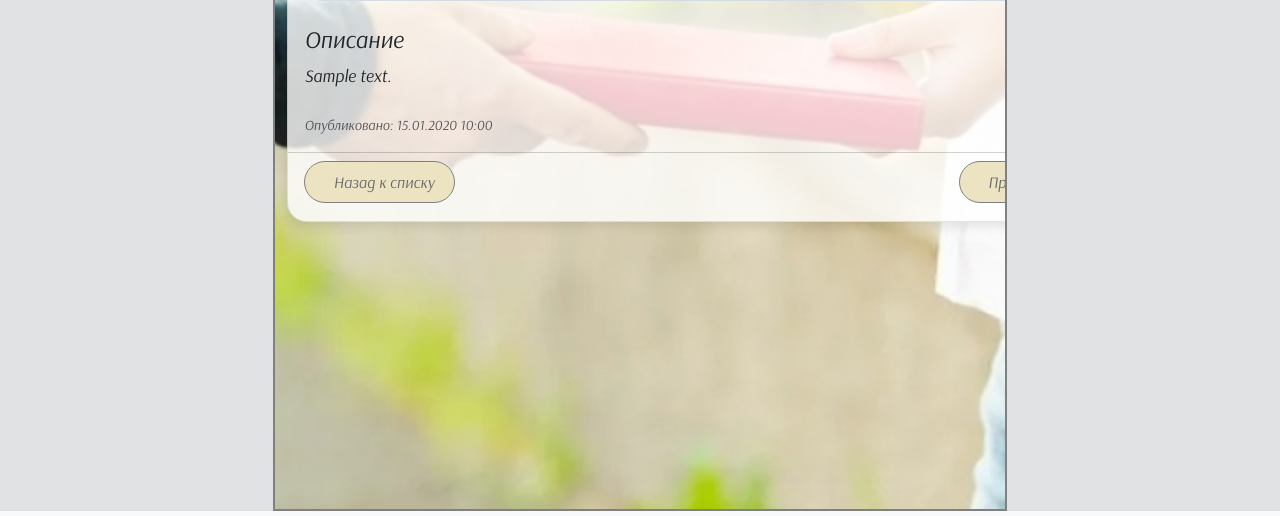
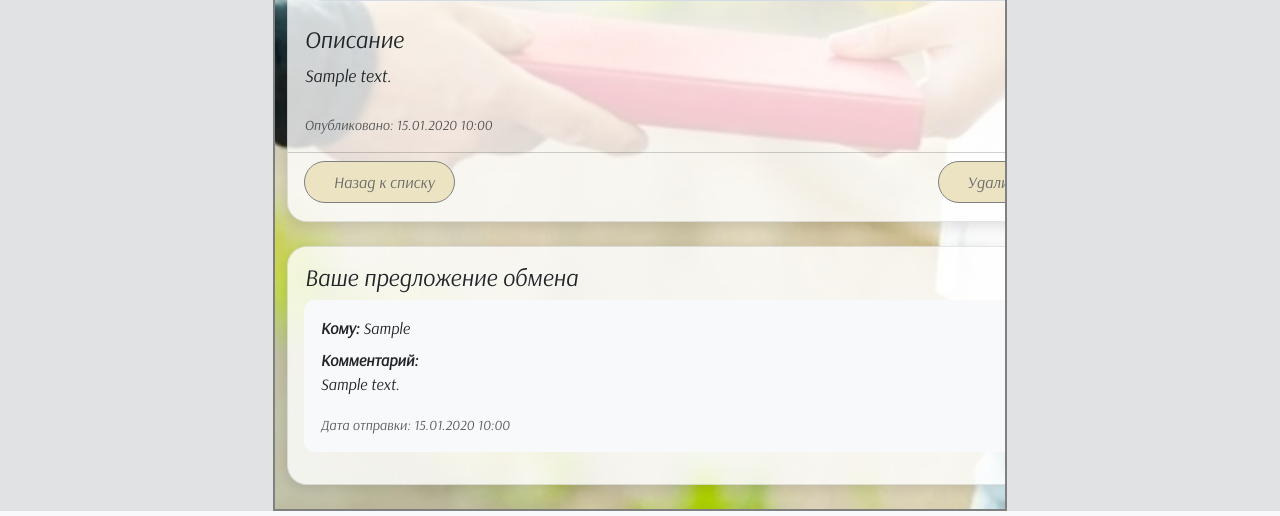
Before and after one commit to AlexandrPavlushenko/BarterPlatform, a Django app: template ads/templates/ads/ad_detail.html in a window 1280 px wide. Shown: the part 817-1333 px from the top of the page. Run offline with Django 5.2, Linux system fonts and the light colour scheme; the template is opened without the code that fills it: most values are stand-ins (such as "Sample title", 1, 10 or a date in 2020); grey boxes marked "Sample" are stand-in pictures; some libraries are stand-ins or nearby versions.

Commit message:
Реализация удаления предложения обмена

```diff
--- a/ads/templates/ads/ad_detail.html
+++ b/ads/templates/ads/ad_detail.html
@@ -76,34 +76,59 @@
                             </a>
                         </div>
                     {% else %}
+                        {% if not user_proposal %}
                             <button type="button" class="custom-button-sm" data-bs-toggle="modal"
                                     data-bs-target="#exchangeModal">
                                 <i class="fas fa-exchange-alt"></i> Предложить обмен
                             </button>
+                        {% else %}
+                            <button type="button" class="custom-button-sm" data-bs-toggle="modal"
+                                    data-bs-target="#deleteProposalModal">
+                                <i class="fas fa-trash"></i> Удалить предложение
+                            </button>
+                        {% endif %}
                     {% endif %}
                 </div>
             </div>
 
-            <!-- Блок с существующими предложениями обмена -->
-            {% if user.is_authenticated and exchange_proposals %}
+            <!-- Блок с предложением текущего пользователя -->
+            {% if user_proposal %}
+                <div class="card mb-4" style="background-color: rgba(255, 255, 255, 0.8); border-radius: 20px;">
+                    <div class="card-body">
+                        <h4 style="font-family: 'Arsenal', sans-serif;">Ваше предложение обмена</h4>
+                        <div class="mb-3 p-3" style="background-color: #f8f9fa; border-radius: 10px;">
+                            <div class="d-flex justify-content-between align-items-center mb-2">
+                                <div>
+                                    <strong>Кому:</strong> {{ user_proposal.receiver_user }}
+                                </div>
+                                <span class="badge bg-{% if user_proposal.status == 'pending' %}warning{% elif user_proposal.status == 'accepted' %}success{% else %}danger{% endif %}">
+                                    {{ user_proposal.get_status_display }}
+                                </span>
+                            </div>
+                            {% if user_proposal.comment %}
+                                <div class="mt-2">
+                                    <strong>Комментарий:</strong>
+                                    <p style="white-space: pre-line;">{{ user_proposal.comment }}</p>
+                                </div>
+                            {% endif %}
+                            <small class="text-muted">Дата отправки: {{ user_proposal.created_at|date:"d.m.Y H:i" }}</small>
+                        </div>
+                    </div>
+                </div>
+            {% endif %}
+
+            <!-- Блок с входящими предложениями (только для автора объявления) -->
+            {% if user == ad.author and received_proposals %}
                 <div class="card mb-4" style="background-color: rgba(255, 255, 255, 0.8); border-radius: 20px;">
                     <div class="card-body">
                         <h4 style="font-family: 'Arsenal', sans-serif;">
-                            {% if user == ad.author %}
                             Предложения обмена для вашего объявления
-                            {% else %}
-                                Ваши предложения обмена
-                            {% endif %}
                         </h4>
-                        {% for proposal in exchange_proposals %}
+                        {% for proposal in received_proposals %}
                             <div class="mb-3 p-3" style="background-color: #f8f9fa; border-radius: 10px;">
                                 <div class="d-flex justify-content-between align-items-center mb-2">
                                     <div>
-                                        {% if user == ad.author %}
                                         <strong>От:</strong> {{ proposal.ad_sender }}
-                                        {% else %}
-                                            <strong>Кому:</strong> {{ proposal.receiver_user }}
-                                        {% endif %}
                                     </div>
                                     <span class="badge bg-{% if proposal.status == 'pending' %}warning{% elif proposal.status == 'accepted' %}success{% else %}danger{% endif %}">
                                         {{ proposal.get_status_display }}
@@ -112,12 +137,12 @@
                                 {% if proposal.comment %}
                                     <div class="mt-2">
                                         <strong>Комментарий:</strong>
-                                        <p>{{ proposal.comment }}</p>
+                                        <p style="white-space: pre-line;">{{ proposal.comment }}</p>
                                     </div>
                                 {% endif %}
                                 <small class="text-muted">Дата отправки: {{ proposal.created_at|date:"d.m.Y H:i" }}</small>
 
-                                {% if user == ad.author and proposal.status == 'pending' %}
+                                {% if proposal.status == 'pending' %}
                                     <div class="mt-2 d-flex justify-content-end gap-2">
                                         <a href="{% url 'ads:proposal_accept' proposal.id %}" class="btn btn-success btn-sm">
                                             <i class="fas fa-check"></i> Принять
@@ -148,7 +173,7 @@
                     <button type="button" class="btn-close" data-bs-dismiss="modal" aria-label="Close"></button>
                 </div>
                 <div class="modal-body">
-                    <form method="post" action="{% url 'ads:exchange_create' ad.pk %}">
+                    <form method="post" action="{% url 'ads:exchange_create' ad.pk %}" id="exchangeForm">
                         {% csrf_token %}
                         <div class="mb-4">
                             <p style="font-size: 1.1rem;">
@@ -171,6 +196,9 @@
                             </div>
                         </div>
                         <div class="d-flex justify-content-end mt-4">
+                            <button type="button" class="custom-button-sm me-2" data-bs-dismiss="modal">
+                                Отмена
+                            </button>
                             <button type="submit" class="custom-button-sm">
                                 <i class="fas fa-paper-plane"></i> Отправить
                             </button>
@@ -181,7 +209,35 @@
         </div>
     </div>
 
-    <!-- Остальные стили и скрипты остаются без изменений -->
+    <!-- Модальное окно подтверждения удаления предложения -->
+    <div class="modal fade" id="deleteProposalModal" tabindex="-1" aria-labelledby="deleteProposalModalLabel" aria-hidden="true">
+        <div class="modal-dialog modal-dialog-centered">
+            <div class="modal-content" style="border-radius: 20px; background-color: rgba(255, 255, 255, 0.9);">
+                <div class="modal-header" style="border-bottom: none; padding-bottom: 0;">
+                    <h5 class="modal-title" id="deleteProposalModalLabel"
+                        style="font-family: 'Arsenal', sans-serif; font-size: 1.5rem;">
+                        Подтверждение удаления
+                    </h5>
+                    <button type="button" class="btn-close" data-bs-dismiss="modal" aria-label="Close"></button>
+                </div>
+                <div class="modal-body">
+                    <p style="font-size: 1.1rem;">Вы уверены, что хотите удалить ваше предложение обмена?</p>
+                    <form method="post" action="{% if user_proposal %}{% url 'ads:proposal_delete' user_proposal.id %}{% endif %}" id="deleteProposalForm">
+    {% csrf_token %}
+    <div class="d-flex justify-content-end mt-4">
+        <button type="button" class="custom-button-sm me-2" data-bs-dismiss="modal">
+            Отмена
+        </button>
+        <button type="submit" class="custom-button-sm" {% if not user_proposal %}disabled{% endif %}>
+            <i class="fas fa-trash"></i> Удалить
+        </button>
+    </div>
+</form>
+                </div>
+            </div>
+        </div>
+    </div>
+
     <style>
         .badge {
             margin-right: 5px;
@@ -213,6 +269,8 @@
         .custom-button-sm i {
             margin-right: 8px;
         }
+
+
 
         body {
             font-family: 'Arsenal', sans-serif;
@@ -270,32 +328,31 @@
             color: #dc3545;
         }
     </style>
+
     <script>
         document.addEventListener('DOMContentLoaded', function () {
+            // Счетчик символов для формы предложения
             const textarea = document.getElementById('id_comment');
             const counter = document.getElementById('char-counter');
-            const form = textarea.closest('form');
+            const exchangeForm = document.getElementById('exchangeForm');
 
-            // Счетчик символов
+            if (textarea && counter) {
                 textarea.addEventListener('input', function () {
                     const currentLength = this.value.length;
                     counter.textContent = `${currentLength}/500`;
-
-                if (currentLength > 500) {
-                    this.classList.add('is-invalid');
-                } else {
-                    this.classList.remove('is-invalid');
-                }
+                    this.classList.toggle('is-invalid', currentLength > 500);
                 });
 
-            // Валидация при отправке формы
-            form.addEventListener('submit', function (e) {
+                if (exchangeForm) {
+                    exchangeForm.addEventListener('submit', function (e) {
                         if (textarea.value.trim() === '' || textarea.value.length > 500) {
                             e.preventDefault();
                             textarea.classList.add('is-invalid');
                             textarea.focus();
                         }
                     });
+                }
+            }
         });
     </script>
 {% endblock content %}
```
Also changed, not shown: ads/templates/ads/ad_form.html (+0 -7 lines), ads/views.py (+18 -19 lines). Lines whose indentation alone changed are shown as unchanged.
